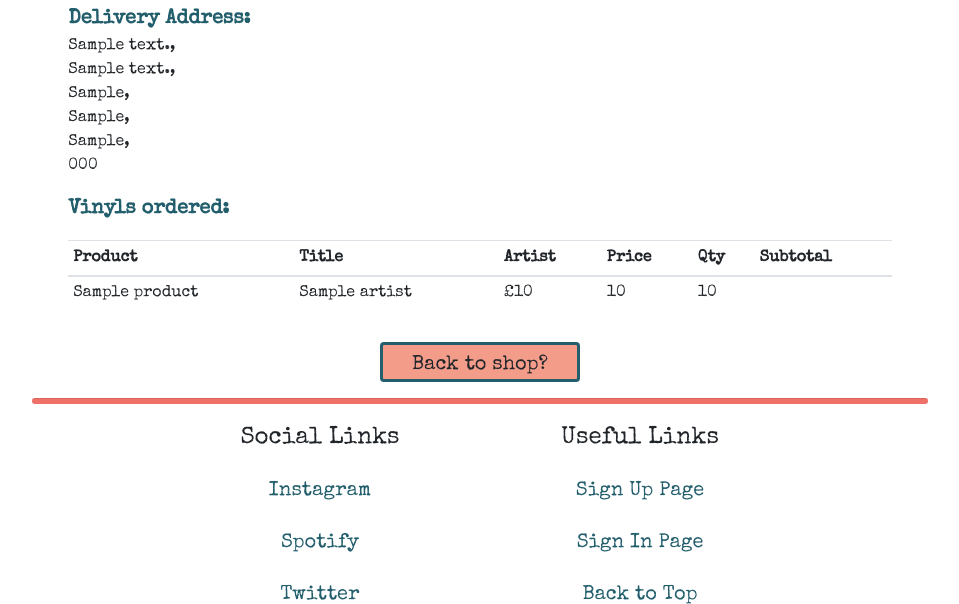
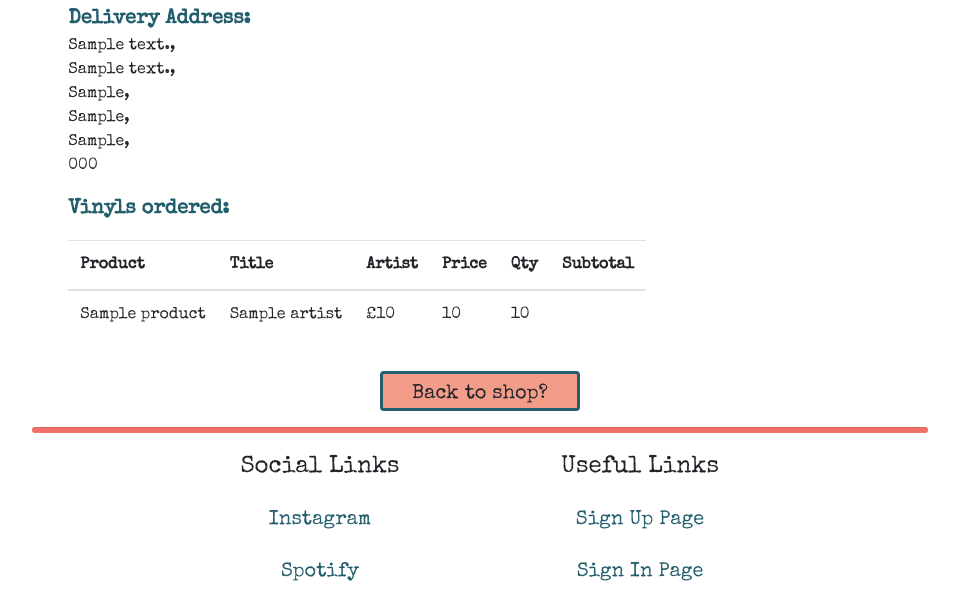
Before and after one commit to natalie-kate/music_to_my_ears, a Django app: template checkout/templates/checkout/checkout_success.html in a window 1280 px wide. Shown: the part 782-1386 px from the top of the page, without its empty margins (160-1119 px from the left). Run offline with Django 4.2, Linux system fonts and the light colour scheme; the template is opened without the code that fills it: most values are stand-ins (such as "Sample title", 1, 10 or a date in 2020); some libraries are stand-ins or nearby versions.

Commit message:
Change class on table

```diff
--- a/checkout/templates/checkout/checkout_success.html
+++ b/checkout/templates/checkout/checkout_success.html
@@ -51,7 +51,7 @@
       {% endif %}
     </p>
     <p><strong>Vinyls ordered: </strong></p>
-    <table class="table table-sm">
+    <table class="table table-responsive">
       <thead>
           <tr>
               <th scope="col">Product</th>
```
